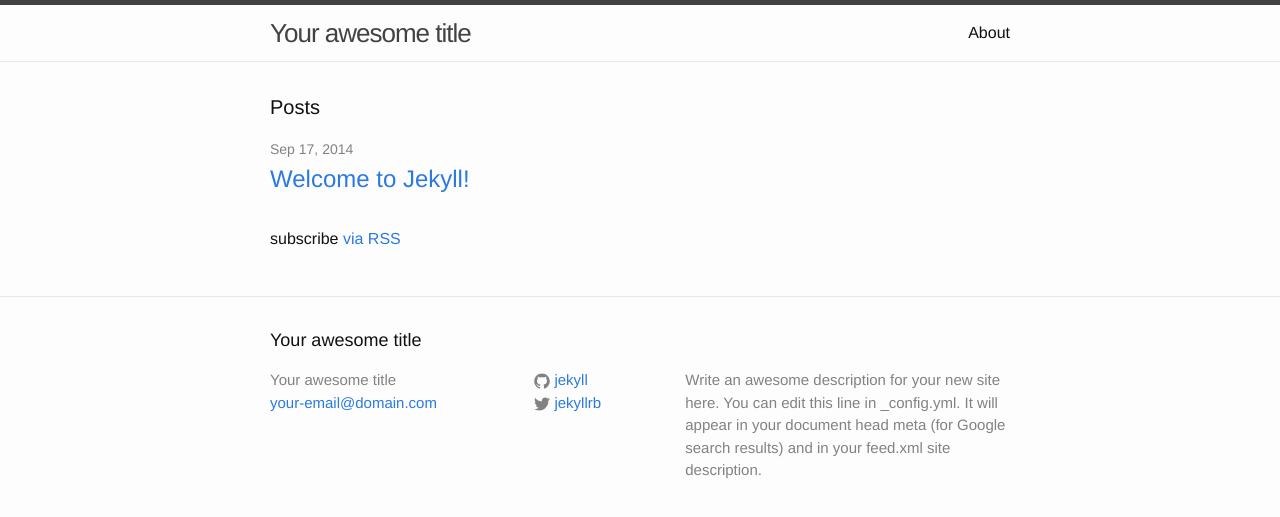
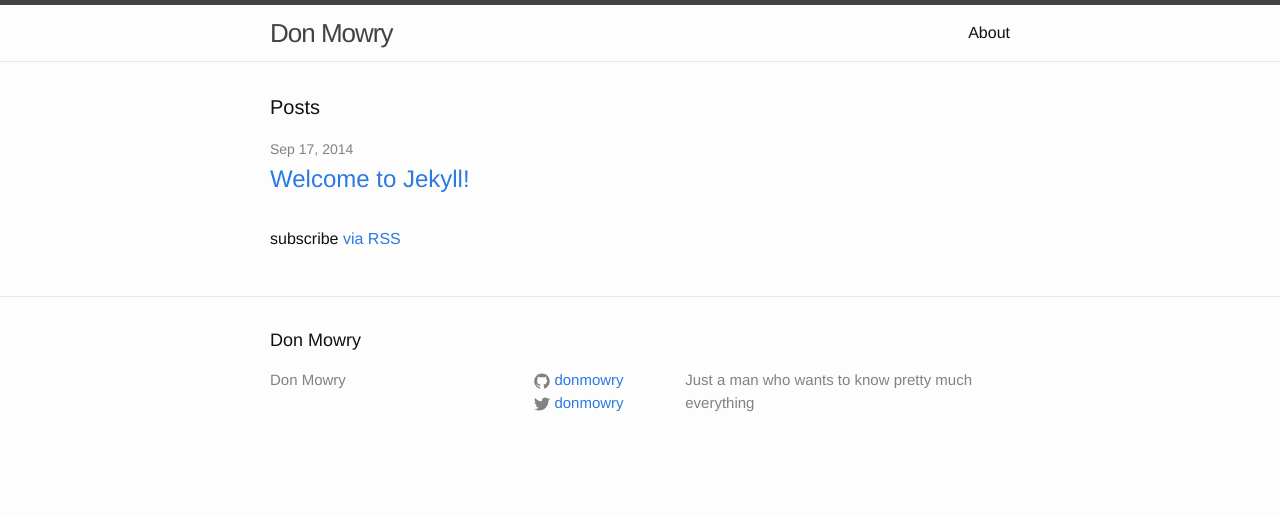
Before and after one commit to donmowry/donmowry.github.io, a Jekyll site: the page built from index.html, in a window 1280 px wide. Shown: the top 517 px of the page. Built offline with Jekyll 4.4.1, drawn with Linux system fonts in a browser that asks for light colours.

Commit message:
Update _config.yml

```diff
--- a/_config.yml
+++ b/_config.yml
@@ -1,14 +1,11 @@
 # Site settings
-title: Your awesome title
-email: your-email@domain.com
+title: Don Mowry
 description: > # this means to ignore newlines until "baseurl:"
-  Write an awesome description for your new site here. You can edit this
-  line in _config.yml. It will appear in your document head meta (for
-  Google search results) and in your feed.xml site description.
+  Just a man who wants to know pretty much everything
 baseurl: "" # the subpath of your site, e.g. /blog/
-url: "http://yourdomain.com" # the base hostname & protocol for your site
-twitter_username: jekyllrb
-github_username:  jekyll
+url: "http://blog.donmowry.com" # the base hostname & protocol for your site
+twitter_username: donmowry
+github_username:  donmowry
 
 # Build settings
 markdown: kramdown
```
